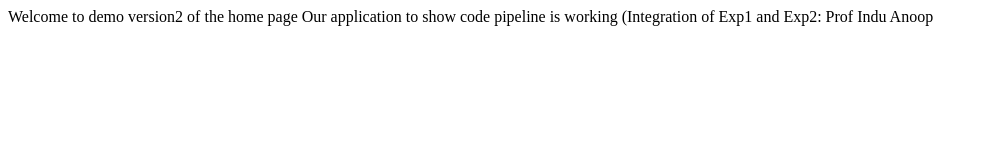
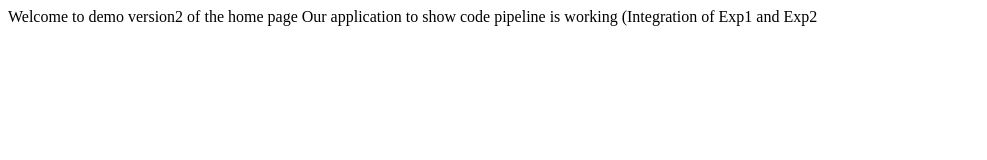
Before and after one commit to Abhijit-Darade/advdevopsCodePipelineCode, a plain HTML site: page index.html in a window 1280 px wide. Shown: the whole page, without its empty margins (0-987 px from the left). Drawn offline with Linux system fonts and the light colour scheme.

Commit message:
Update index.html

```diff
--- a/index.html
+++ b/index.html
@@ -1,6 +1,6 @@
 <html>
 <head>Welcome to demo version2 of the home page</head>
 <body>
-Our application to show code pipeline is working (Integration of Exp1 and Exp2: Prof Indu Anoop
+Our application to show code pipeline is working (Integration of Exp1 and Exp2
 </body>
 </html>
```
